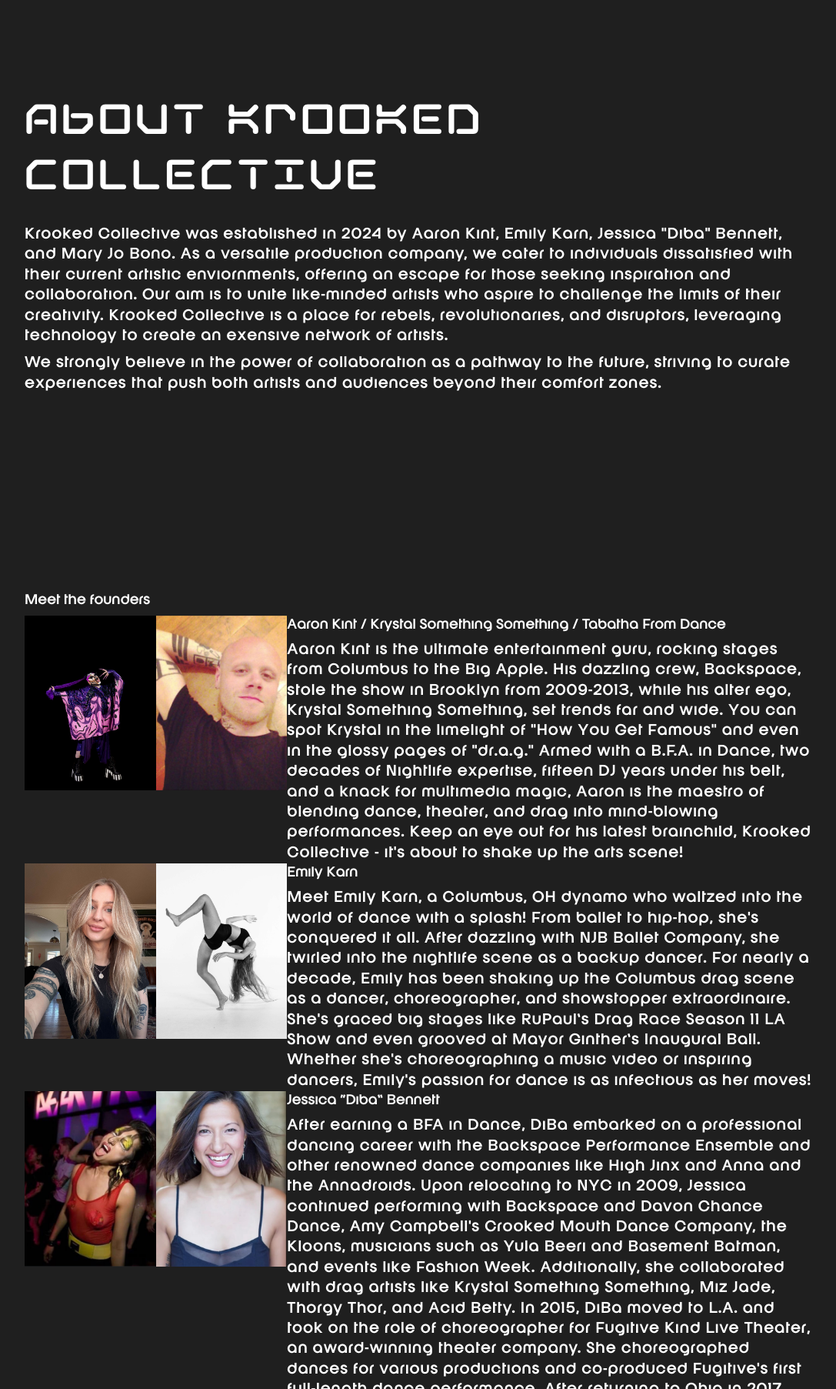
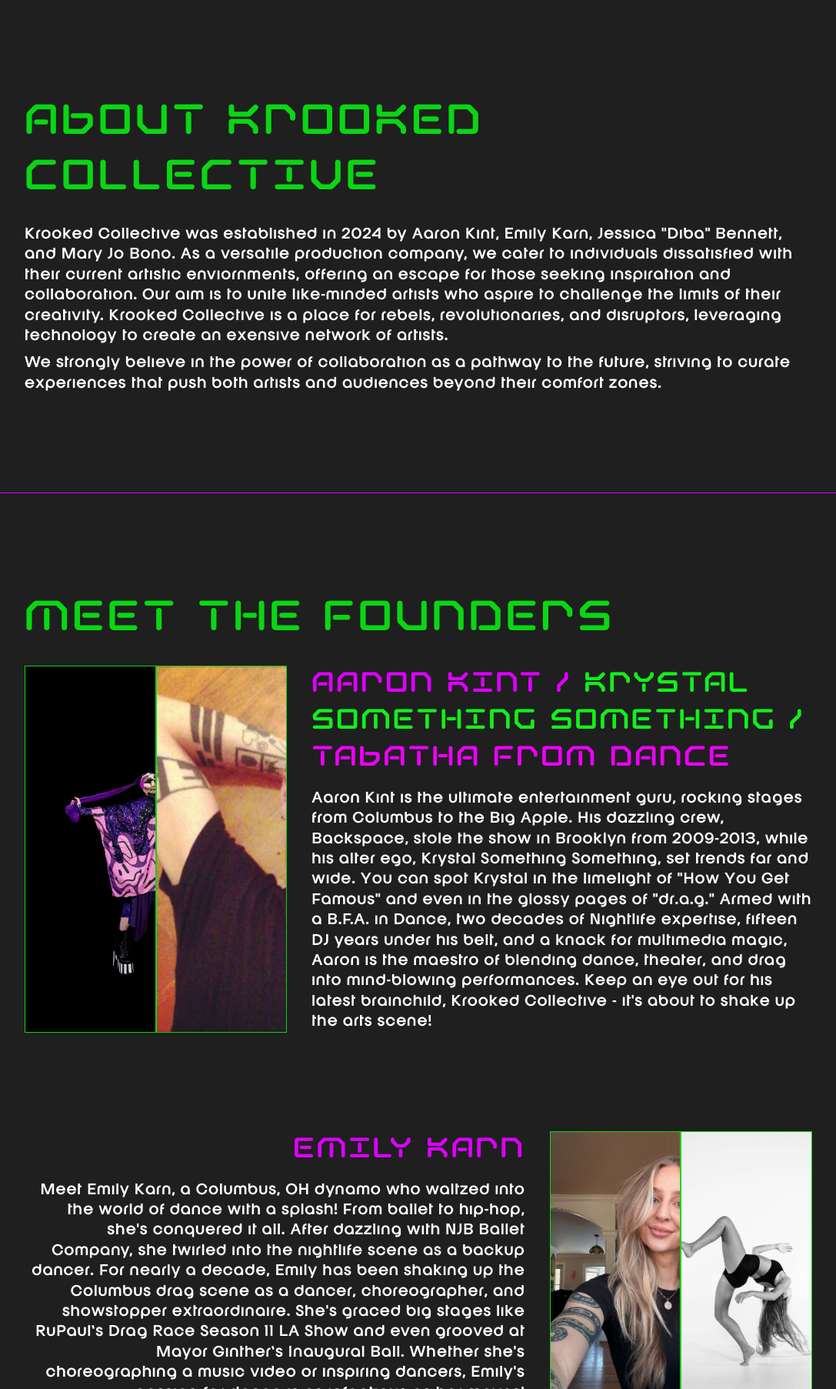
Before and after one commit to brittwoodard/krooked-collective, a Jekyll site: the page built from index.html, in a window 1280 px wide, cut to the strip 544-2349 px from the top of the page. Shown: the whole strip at 77% size, without its empty margins (96-1183 px from the left). Built offline with Jekyll 4.4.1, drawn with Linux system fonts in a browser that asks for light colours; some web fonts are replaced; some of the changed text lies outside the part shown.

Commit message:
founders

```diff
--- a/_includes/about.html
+++ b/_includes/about.html
@@ -1,4 +1,4 @@
 <section class="p-10p">
-    <h2 class="serif-lg">{{page.about.heading}}</h2>
+    <h2 class="serif-lg text-light">{{page.about.heading}}</h2>
     <p>{{page.about.description_html}}</p>
 </section>
--- a/_includes/founders.html
+++ b/_includes/founders.html
@@ -1,18 +1,19 @@
-<section class="p-10p">
-    <h2>{{page.founders.heading}}</h2>
+<section class="p-10p border-y border-medium">
+    <h2 class="serif-lg text-light">{{ page.founders.heading }}</h2>
     {% for item in page.founders.founders %}
-    <div class="grid grid-cols-3">
-        <div class="grid grid-cols-2">
-            <div class="bg-image-style aspect-portrait"
-                style="background-image: url('{{item.image-1.background_image}}'); background-position: {{item.image-1.image_focus}};">
+    <div class="grid grid-cols-3
+        {% if forloop.first %}mt-0 mb-32{% elsif forloop.last %}mt-32 mb-0{% else %}my-32{% endif %}">
+        <div class="grid grid-cols-2 {% cycle 'order-first', 'order-last' %}">
+            <div class="bg-image-style border border-light"
+                style="background-image: url('{{ item.image-1.background_image }}'); background-position: {{ item.image-1.image_focus }};">
             </div>
-            <div class="bg-image-style aspect-portrait"
-                style="background-image: url('{{item.image-2.background_image}}'); background-position: {{item.image-2.image_focus}};">
+            <div class="bg-image-style border border-light"
+                style="background-image: url('{{ item.image-2.background_image }}'); background-position: {{ item.image-2.image_focus }};">
             </div>
         </div>
-        <div class="col-span-2">
-            <h3>{{item.name_html}}</h3>
-            <p>{{item.description_html}}</p>
+        <div id="content" class="col-span-2 {% cycle 'text-left', 'text-right' %} {% cycle 'ml-8', 'mr-8' %}">
+            <h3 class="serif-md text-medium">{{ item.name_html }}</h3>
+            <p>{{ item.description_html }}</p>
         </div>
     </div>
     {% endfor %}
--- a/assets/css/style.css
+++ b/assets/css/style.css
@@ -448,6 +448,11 @@ p:last-child {
   font-size: 3rem;
   letter-spacing: 0.1em;
 }
+.serif-md {
+  font-family: Fluta, serif;
+  font-size: 2rem;
+  letter-spacing: 0.1em;
+}
 .sans-md {
   font-size: 1.6rem;
 }
@@ -471,6 +476,7 @@ p:last-child {
   padding-bottom: 0.5rem;
   padding-left: 1rem;
   padding-right: 1rem;
+  font-family: Fluta, serif;
   transition-duration: 500ms;
 }
 .button:hover {
@@ -536,6 +542,12 @@ p:last-child {
 .z-20 {
   z-index: 20;
 }
+.order-first {
+  order: -9999;
+}
+.order-last {
+  order: 9999;
+}
 .col-span-1 {
   grid-column: span 1 / span 1;
 }
@@ -545,14 +557,36 @@ p:last-child {
 .col-span-3 {
   grid-column: span 3 / span 3;
 }
+.my-32 {
+  margin-top: 8rem;
+  margin-bottom: 8rem;
+}
 .mb-12 {
   margin-bottom: 3rem;
 }
 .mb-4 {
   margin-bottom: 1rem;
 }
+.ml-8 {
+  margin-left: 2rem;
+}
+.mr-8 {
+  margin-right: 2rem;
+}
 .mt-4 {
   margin-top: 1rem;
+}
+.mb-0 {
+  margin-bottom: 0px;
+}
+.mt-32 {
+  margin-top: 8rem;
+}
+.mb-32 {
+  margin-bottom: 8rem;
+}
+.mt-0 {
+  margin-top: 0px;
 }
 .flex {
   display: flex;
@@ -565,9 +599,6 @@ p:last-child {
 }
 .aspect-landscape {
   aspect-ratio: 2 / 1 ;
-}
-.aspect-portrait {
-  aspect-ratio: 3 / 4;
 }
 .min-h-\[60vh\] {
   min-height: 60vh;
@@ -608,9 +639,20 @@ p:last-child {
 .border {
   border-width: 1px;
 }
+.border-y {
+  border-top-width: 1px;
+  border-bottom-width: 1px;
+}
+.border-t {
+  border-top-width: 1px;
+}
 .border-light {
   --tw-border-opacity: 1;
   border-color: rgb(10 214 20 / var(--tw-border-opacity));
+}
+.border-medium {
+  --tw-border-opacity: 1;
+  border-color: rgb(221 0 255 / var(--tw-border-opacity));
 }
 .border-white {
   --tw-border-opacity: 1;
@@ -625,6 +667,9 @@ p:last-child {
 .p-2 {
   padding: 0.5rem;
 }
+.p-10 {
+  padding: 2.5rem;
+}
 .px-10p {
   padding-left: 10%;
   padding-right: 10%;
@@ -637,8 +682,33 @@ p:last-child {
   padding-top: 2rem;
   padding-bottom: 2rem;
 }
+.text-left {
+  text-align: left;
+}
+.text-right {
+  text-align: right;
+}
 .font-serif {
   font-family: Fluta, serif;
+}
+.font-light {
+  font-weight: 300;
+}
+.text-light {
+  --tw-text-opacity: 1;
+  color: rgb(10 214 20 / var(--tw-text-opacity));
+}
+.text-medium {
+  --tw-text-opacity: 1;
+  color: rgb(221 0 255 / var(--tw-text-opacity));
+}
+.text-light-alt {
+  --tw-text-opacity: 1;
+  color: rgb(17 240 26 / var(--tw-text-opacity));
+}
+.text-medium-alt {
+  --tw-text-opacity: 1;
+  color: rgb(237 0 250 / var(--tw-text-opacity));
 }
 
 @font-face {
--- a/index.html
+++ b/index.html
@@ -9,7 +9,7 @@ about:
 founders:
   heading: Meet the founders
   founders:
-   - name_html: Aaron Kint / Krystal Something Something / Tabatha From Dance
+   - name_html: Aaron Kint / <span class="text-light-alt">Krystal Something Something /</span> <span class="text-medium-alt">Tabatha From Dance</span>
      description_html: Aaron Kint is the ultimate entertainment guru, rocking stages from Columbus to the Big Apple. His dazzling crew, Backspace, stole the show in Brooklyn from 2009-2013, while his alter ego, Krystal Something Something, set trends far and wide. You can spot Krystal in the limelight of "How You Get Famous" and even in the glossy pages of "dr.a.g." Armed with a B.F.A. in Dance, two decades of Nightlife expertise, fifteen DJ years under his belt, and a knack for multimedia magic, Aaron is the maestro of blending dance, theater, and drag into mind-blowing performances. Keep an eye out for his latest brainchild, Krooked Collective - it's about to shake up the arts scene!
      image-1:
        background_image: /uploads/images/krooked-collective-7.jpeg
--- a/style.css
+++ b/style.css
@@ -50,6 +50,10 @@
         @apply font-serif text-[3rem] tracking-widest
     }
 
+    .serif-md {
+        @apply font-serif text-[2rem] tracking-widest
+    }
+
     .sans-md {
         @apply text-[1.6rem]
     }
@@ -64,7 +68,7 @@
     }
 
     .button  {
-        @apply inline-block border border-white py-2 px-4 hover:text-medium hover:border-medium duration-500
+        @apply inline-block border border-white py-2 px-4 hover:text-medium hover:border-medium duration-500 font-serif
     }
 
     /* Images & Video */
```
Also changed, not shown: _events/sample-event-2.md (added, +18 -0 lines), _events/sample-event-3.md (added, +18 -0 lines).
